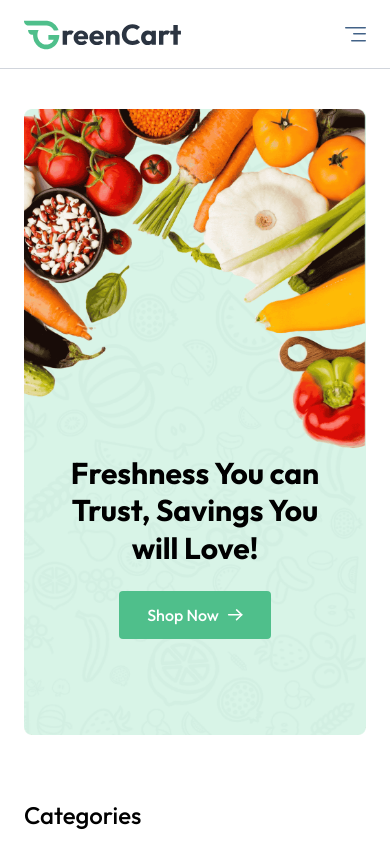
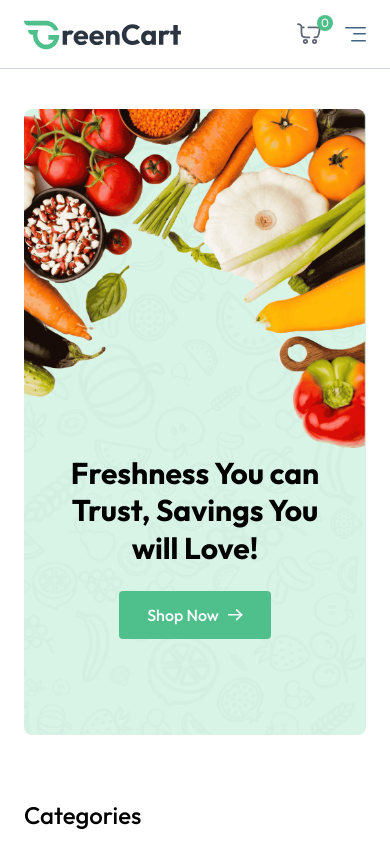
Before and after one commit to Swayam-TheCoder/Grocery_web, a React (Vite) app: page / in a window 390 px wide. Shown: the top 844 px of the page. Built offline with nearby package versions, Linux system fonts and the light colour scheme; a web font is replaced by a local one.

Commit message:
cart icon fix for med, slidder pending

```diff
--- a/src/components/Navbar.jsx
+++ b/src/components/Navbar.jsx
@@ -1,94 +1,163 @@
-import React, { useEffect } from 'react'
-import { useState } from 'react'
-import { NavLink } from 'react-router-dom'
-import { assets } from '../assets/assets'
-import { useAppContext }from '../context/AppContext'
-
+import React, { useEffect } from "react";
+import { useState } from "react";
+import { NavLink } from "react-router-dom";
+import { assets } from "../assets/assets";
+import { useAppContext } from "../context/AppContext";
 
 const Navbar = () => {
-    const [open, setOpen] = useState(false)
-    const {user, setuser, setshowuserLogin, navigate, searchQuery, setsearchQuery} = useAppContext();
-    const logout = async ()=>{
+  const [open, setOpen] = useState(false);
+  const {
+    user,
+    setuser,
+    setshowuserLogin,
+    navigate,
+    searchQuery,
+    setsearchQuery,
+    getCartcount,
+  } = useAppContext();
+  const logout = async () => {
     setuser(null);
-        navigate('/')
+    navigate("/");
+  };
+
+  useEffect(() => {
+    if (searchQuery.length > 0) {
+      navigate("/products");
     }
-
-    useEffect(()=>{
-        if(searchQuery.length > 0) {
-            navigate("/products")
-        }
-    },[searchQuery])
+  }, [searchQuery]);
 
   return (
     <nav className="flex items-center justify-between px-6 md:px-16 lg:px-24 xl:px-32 py-4 border-b border-gray-300 bg-white relative transition-all">
-
       <NavLink to="/" onClick={() => setOpen(false)}>
-            <img className="h-9" src={assets.logo} alt="logo"/>
+        <img className="h-9" src={assets.logo} alt="logo" />
       </NavLink>
 
       {/* Desktop Menu */}
       <div className="hidden sm:flex items-center gap-8">
-                <NavLink to='/'>Home</NavLink>
-                <NavLink to='/products'>All products</NavLink>
-                <NavLink to='/'>Contact</NavLink>
+        <NavLink to="/">Home</NavLink>
+        <NavLink to="/products">All products</NavLink>
+        <NavLink to="/">Contact</NavLink>
 
         <div className="hidden lg:flex items-center text-sm gap-2 border border-gray-300 px-3 rounded-full">
-                    <input onChange={(e)=> setsearchQuery(e.target.value)} className="py-1.5 w-full bg-transparent outline-none placeholder-gray-500" type="text" placeholder="Search products" />
-                    <img src={assets.search_icon} alt='search' className='w-4 h-4'/>
+          <input
+            onChange={(e) => setsearchQuery(e.target.value)}
+            className="py-1.5 w-full bg-transparent outline-none placeholder-gray-500"
+            type="text"
+            placeholder="Search products"
+          />
+          <img src={assets.search_icon} alt="search" className="w-4 h-4" />
         </div>
 
-                <div onClick={()=>navigate('/cart')} className="relative cursor-pointer">
-                    <img src={assets.nav_cart_icon} alt="cart" className='w-6 opacity-80' />
-                    <button className="absolute -top-2 -right-3 text-xs text-white bg-primary w-4 h-4 rounded-full">3</button>
+        <div
+          onClick={() => navigate("/cart")}
+          className="relative cursor-pointer"
+        >
+          <img
+            src={assets.nav_cart_icon}
+            alt="cart"
+            className="w-6 opacity-80"
+          />
+          <button className="absolute -top-2 -right-3 text-xs text-white bg-primary w-4 h-4 rounded-full">
+            {getCartcount()}
+          </button>
         </div>
 
-                {!user ? (<button onClick={()=>setshowuserLogin(true)} className="cursor-pointer px-8 py-2 bg-primary hover:bg-primary-dull transition text-white rounded-full">
+        {!user ? (
+          <button
+            onClick={() => setshowuserLogin(true)}
+            className="cursor-pointer px-8 py-2 bg-primary hover:bg-primary-dull transition text-white rounded-full"
+          >
             Login
-                </button>)
-                : (
-                    <div className='relative group'>
-                        <img src={assets.profile_icon} className='w-10' alt="" />
-                        <ul className='hidden group-hover:block absolute top-10 right-0 bg-white shadow border border-gray-200 py-2.5 w-28 rounded-md text-sm z-40'>
-                            <li onClick={()=>navigate("my-orders")} className='p-1.5 pl-3 hover:bg-primary/10 cursor-pointer'>My Orders</li>
-                            <li onClick={logout} className='p-1.5 pl-3 hover:bg-primary/10 cursor-pointer'>Logout</li>
+          </button>
+        ) : (
+          <div className="relative group">
+            <img src={assets.profile_icon} className="w-10" alt="" />
+            <ul className="hidden group-hover:block absolute top-10 right-0 bg-white shadow border border-gray-200 py-2.5 w-28 rounded-md text-sm z-40">
+              <li
+                onClick={() => navigate("my-orders")}
+                className="p-1.5 pl-3 hover:bg-primary/10 cursor-pointer"
+              >
+                My Orders
+              </li>
+              <li
+                onClick={logout}
+                className="p-1.5 pl-3 hover:bg-primary/10 cursor-pointer"
+              >
+                Logout
+              </li>
             </ul>
           </div>
         )}
       </div>
 
-            <button onClick={() => open ? setOpen(false) : setOpen(true)} aria-label="Menu" className="sm:hidden">
+      {/* slider when width getting small */}
+      <div className="flex items-center gap-6 sm:hidden">
+        <div
+          onClick={() => navigate("/cart")}
+          className="relative cursor-pointer"
+        >
+          <img
+            src={assets.nav_cart_icon}
+            alt="cart"
+            className="w-6 opacity-80"
+          />
+          <button className="absolute -top-2 -right-3 text-xs text-white bg-primary w-4 h-4 rounded-full">
+            {getCartcount()}
+          </button>
+        </div>
+
+        <button
+          onClick={() => (open ? setOpen(false) : setOpen(true))}
+          aria-label="Menu"
+          className="sm:hidden"
+        >
           {/* Menu Icon SVG */}
           <img src={assets.menu_icon} alt="menu" />
         </button>
+      </div>
 
       {/* Mobile Menu */}
-            { open && (
-            <div className={`${open ? 'flex' : 'hidden'} absolute left-0 w-full bg-white shadow-md py-4 flex-col items-start gap-2 px-5 text-sm md:hidden`}>
-                <NavLink to='/' onClick={()=> setOpen(false)}>Home</NavLink>
-                <NavLink to='/products' onClick={()=> setOpen(false)}>All products</NavLink>
-                {user &&
-                    <NavLink to='/products' onClick={()=> setOpen(false)}>My orders</NavLink>
-                }
-                <NavLink to='/' onClick={()=> setOpen(false)}>Contact</NavLink>
+      {open && (
+        <div
+          className={`${open ? "flex" : "hidden"} absolute left-0 w-full bg-white shadow-md py-4 flex-col items-start gap-2 px-5 text-sm md:hidden`}
+        >
+          <NavLink to="/" onClick={() => setOpen(false)}>
+            Home
+          </NavLink>
+          <NavLink to="/products" onClick={() => setOpen(false)}>
+            All products
+          </NavLink>
+          {user && (
+            <NavLink to="/products" onClick={() => setOpen(false)}>
+              My orders
+            </NavLink>
+          )}
+          <NavLink to="/" onClick={() => setOpen(false)}>
+            Contact
+          </NavLink>
 
           {!user ? (
-                    <button onClick={()=>{
-                        setOpen(false)
-                        setshowuserLogin(true)
-                    }} className="cursor-pointer px-6 py-2 mt-2 bg-primary hover:bg-primary-dull transition text-white rounded-full text-sm">
+            <button
+              onClick={() => {
+                setOpen(false);
+                setshowuserLogin(true);
+              }}
+              className="cursor-pointer px-6 py-2 mt-2 bg-primary hover:bg-primary-dull transition text-white rounded-full text-sm"
+            >
               Login
             </button>
           ) : (
-                    <button onClick={logout} className="cursor-pointer px-6 py-2 mt-2 bg-primary hover:bg-primary-dull transition text-white rounded-full text-sm">
+            <button
+              onClick={logout}
+              className="cursor-pointer px-6 py-2 mt-2 bg-primary hover:bg-primary-dull transition text-white rounded-full text-sm"
+            >
               Logout
             </button>
           )}
-
         </div>
       )}
+    </nav>
+  );
+};
 
-        </nav>
-    )
-}
-
-export default Navbar
+export default Navbar;
--- a/src/context/AppContext.jsx
+++ b/src/context/AppContext.jsx
@@ -58,11 +58,33 @@ export const AppContextProvider = ({children}) =>{
     setcartitems(cartData)
   }
 
+  //get cart item count
+  const getCartcount = () => {
+    let totalcount = 0
+    for (const item in cartitem){
+      totalcount += cartitem[item]
+    }
+
+    return totalcount
+  }
+
+  // get cart  amount
+  const getCartamount = () => {
+    let totalamount = 0
+    for(const items in cartitem){
+      let iteminfo = products.find((product) => product._id === items);
+      if(cartitem[items] > 0){
+        totalamount += iteminfo.offerPrice * cartitem[items];
+      }
+    }
+    return Math.floor(totalamount * 100) / 100;
+  }
+
   useEffect(() => {
     fetchProducts()
   }, [])
 
-  const value = {navigate, user, setuser,setIsSeller, isSeller, showuserLogin, setshowuserLogin, products, currency, addtocart, updatecart, removefromcart, cartitem, searchQuery, setsearchQuery }
+  const value = {navigate, user, setuser,setIsSeller, isSeller, showuserLogin, setshowuserLogin, products, currency, addtocart, updatecart, removefromcart, cartitem, searchQuery, setsearchQuery, getCartcount, getCartamount }
 
   return <AppContext.Provider value={value}>
     {children}
```
Lines whose indentation alone changed are shown as unchanged.
